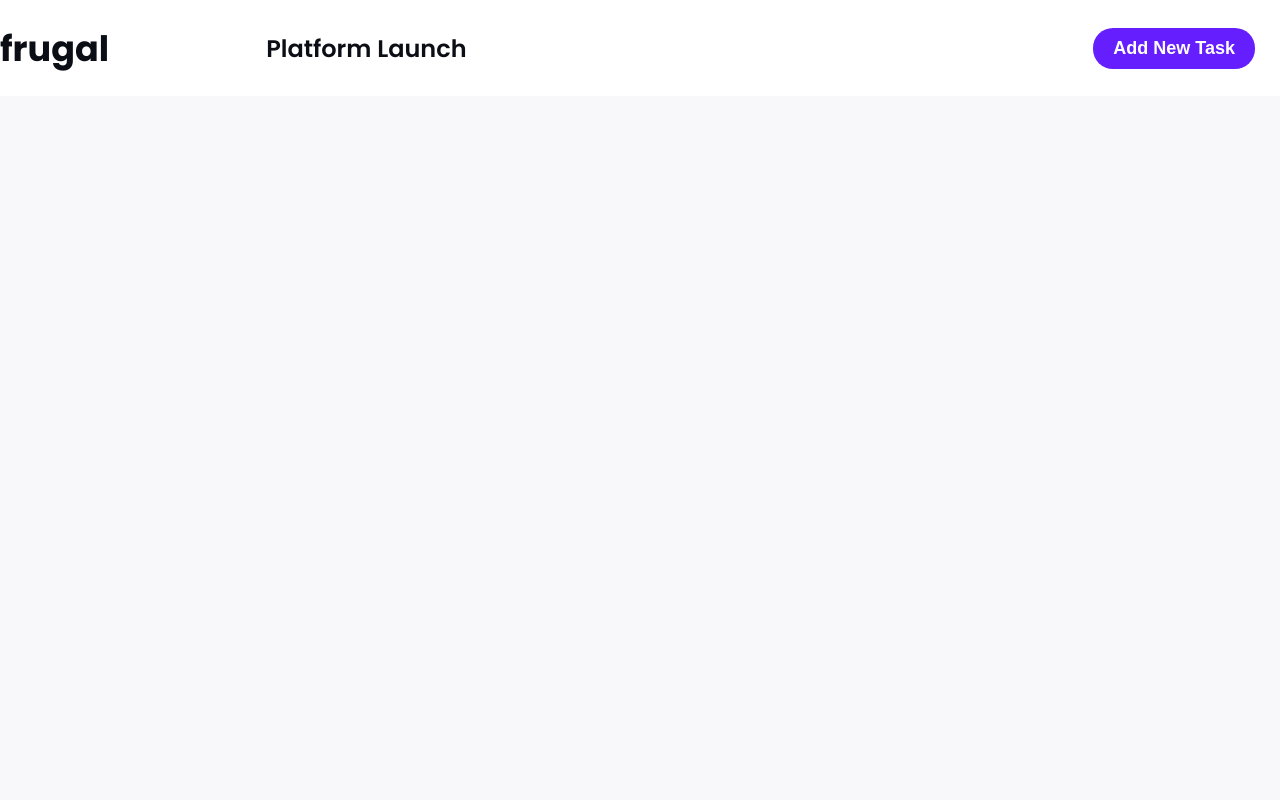
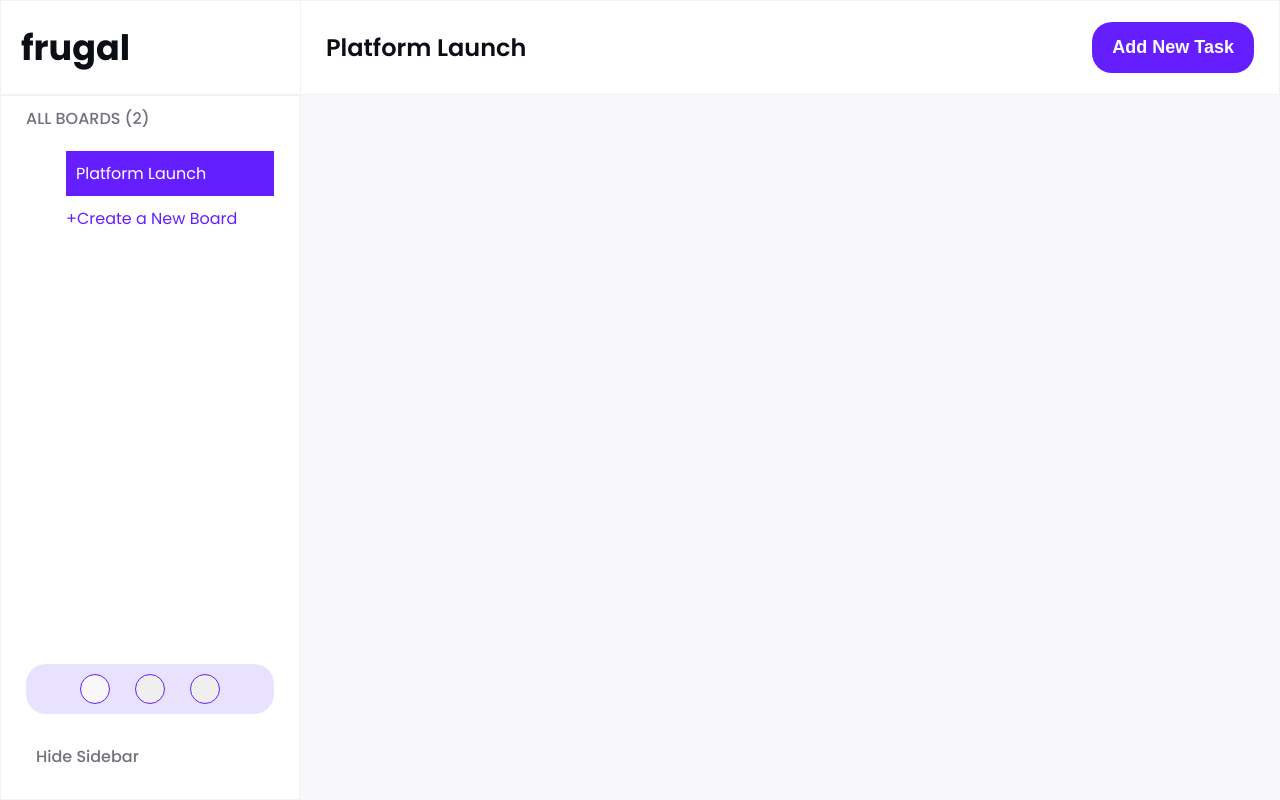
Before and after one commit to TheChrisader/jumble, a React (Create React App) app in the folder client/: page / in a window 1280 px wide. Built offline with nearby package versions, Linux system fonts and the light colour scheme.

Commit message:
create sidebar

```diff
--- a/client/src/App.tsx
+++ b/client/src/App.tsx
@@ -1,22 +1,26 @@
 import { useState } from "react";
 import styled, { ThemeProvider } from "styled-components";
 import Navbar from "./components/Navbar";
+import Sidebar from "./components/Sidebar";
 
 import { lightTheme } from "./theme";
 
 const AppWrapper = styled.div`
+  display: flex;
+  flex-direction: column;
   width: 100vw;
   height: 100vh;
   background-color: ${(props) => props.theme.colors.main.background};
 `;
 
 function App() {
-  const [isThemeLight, setIsThemeLight] = useState(true);
+  const [themeMode, setThemeMode] = useState("lightTheme");
 
   return (
     <ThemeProvider theme={lightTheme}>
       <AppWrapper>
         <Navbar />
+        <Sidebar setTheme={setThemeMode} />
       </AppWrapper>
     </ThemeProvider>
   );
--- a/client/src/components/Navbar.tsx
+++ b/client/src/components/Navbar.tsx
@@ -10,12 +10,15 @@ const NavbarWrapper = styled.nav`
   height: 96px;
   background-color: ${(props) => props.theme.colors.main.white};
   color: ${(props) => props.theme.colors.text.primary};
+  border: 1px solid ${(props) => props.theme.colors.main.border};
 `;
 
 const NavbarLogoWrapper = styled.div`
   display: flex;
   align-items: center;
-  width: 300px;
+  min-width: 300px;
+  border-right: 1px solid ${(props) => props.theme.colors.main.border};
+  padding: 20px;
 `;
 
 const LogoText = styled.h1`
--- /dev/null
+++ b/client/src/components/Sidebar.tsx
@@ -0,0 +1,66 @@
+import React from "react";
+import styled from "styled-components";
+import ThemeToggle from "./ThemeToggle";
+
+interface ISidebar {
+  setTheme: React.Dispatch<React.SetStateAction<string>>;
+}
+
+const SidebarWrapper = styled.section`
+  display: flex;
+  flex-direction: column;
+  min-width: 300px;
+  max-width: 300px;
+  height: 100%;
+  padding: 10px 25px;
+  background-color: ${(props) => props.theme.colors.main.white};
+  border: 1px solid ${(props) => props.theme.colors.main.border};
+`;
+
+const BoardCount = styled.h3`
+  margin-bottom: 20px;
+  font-weight: 500;
+  font-size: 16px;
+  color: ${(props) => props.theme.colors.text.secondary};
+`;
+
+const BoardList = styled.ul`
+  width: 100%;
+  margin-bottom: auto;
+  list-style: none;
+`;
+
+const BoardItem = styled.li`
+  background-color: ${(props) => props.theme.colors.main.primary.default};
+  color: ${(props) => props.theme.colors.text.white};
+  padding: 10px;
+`;
+
+const CreateBoard = styled.div`
+  color: ${(props) => props.theme.colors.main.primary.default};
+  margin-top: 10px;
+`;
+
+const HideWrapper = styled.div`
+  padding: 10px;
+  display: flex;
+  color: ${(props) => props.theme.colors.text.secondary};
+  font-weight: 500;
+  margin-bottom: 10px;
+`;
+
+const Sidebar: React.FC<ISidebar> = ({ setTheme }) => {
+  return (
+    <SidebarWrapper>
+      <BoardCount>ALL BOARDS (2)</BoardCount>
+      <BoardList>
+        <BoardItem>Platform Launch</BoardItem>
+        <CreateBoard>+Create a New Board</CreateBoard>
+      </BoardList>
+      <ThemeToggle setTheme={setTheme} />
+      <HideWrapper>Hide Sidebar</HideWrapper>
+    </SidebarWrapper>
+  );
+};
+
+export default Sidebar;
--- /dev/null
+++ b/client/src/components/ThemeToggle.tsx
@@ -0,0 +1,61 @@
+import React, { Dispatch } from "react";
+import styled, { StyledComponent } from "styled-components";
+
+interface IThemeToggle {
+  setTheme: React.Dispatch<React.SetStateAction<string>>;
+}
+
+const ToggleWrapper = styled.div`
+  background-color: ${(props) => props.theme.colors.main.primary.background};
+  width: 100%;
+  padding: 10px;
+  border-radius: 20px;
+  justify-self: center;
+  display: flex;
+  justify-content: center;
+  gap: 25px;
+  margin-bottom: 20px;
+`;
+
+const ColorItem = styled.button`
+  background-color: ${(props) => props.color};
+  height: 30px;
+  width: 30px;
+  border-radius: 50px;
+  border: 1px solid ${(props) => props.theme.colors.main.primary.default};
+  cursor: pointer;
+`;
+
+const themeColorArray = [
+  {
+    id: 0,
+    name: "lightTheme",
+    color: "#F8F8FB",
+  },
+  {
+    id: 1,
+    name: "darkTheme",
+    color: "141625",
+  },
+  {
+    id: 2,
+    name: "blueTheme",
+    color: "141625",
+  },
+];
+
+const ThemeToggle: React.FC<IThemeToggle> = ({ setTheme }) => {
+  return (
+    <ToggleWrapper>
+      {themeColorArray.map((item: typeof themeColorArray[0]) => (
+        <ColorItem
+          key={item.id}
+          color={item.color}
+          onClick={() => setTheme(item.name)}
+        />
+      ))}
+    </ToggleWrapper>
+  );
+};
+
+export default ThemeToggle;
--- a/client/src/components/shared/Button.tsx
+++ b/client/src/components/shared/Button.tsx
@@ -9,7 +9,7 @@ const Button = styled.button`
   font-weight: 500;
   border: none;
   border-radius: 20px;
-  padding: 10px 20px;
+  padding: 15px 20px;
   background-color: ${(props) => props.theme.colors.main.primary.default};
   height: fit-content;
   transition: background-color 0.25s ease;
--- a/client/src/theme.ts
+++ b/client/src/theme.ts
@@ -23,6 +23,7 @@ export const lightTheme = {
         border: "#af2121",
         background: "#ec57571c",
       },
+      border: "#e0e0e06c",
       background: "#F8F8FB",
       white: "#FFFFFF",
     },
```
